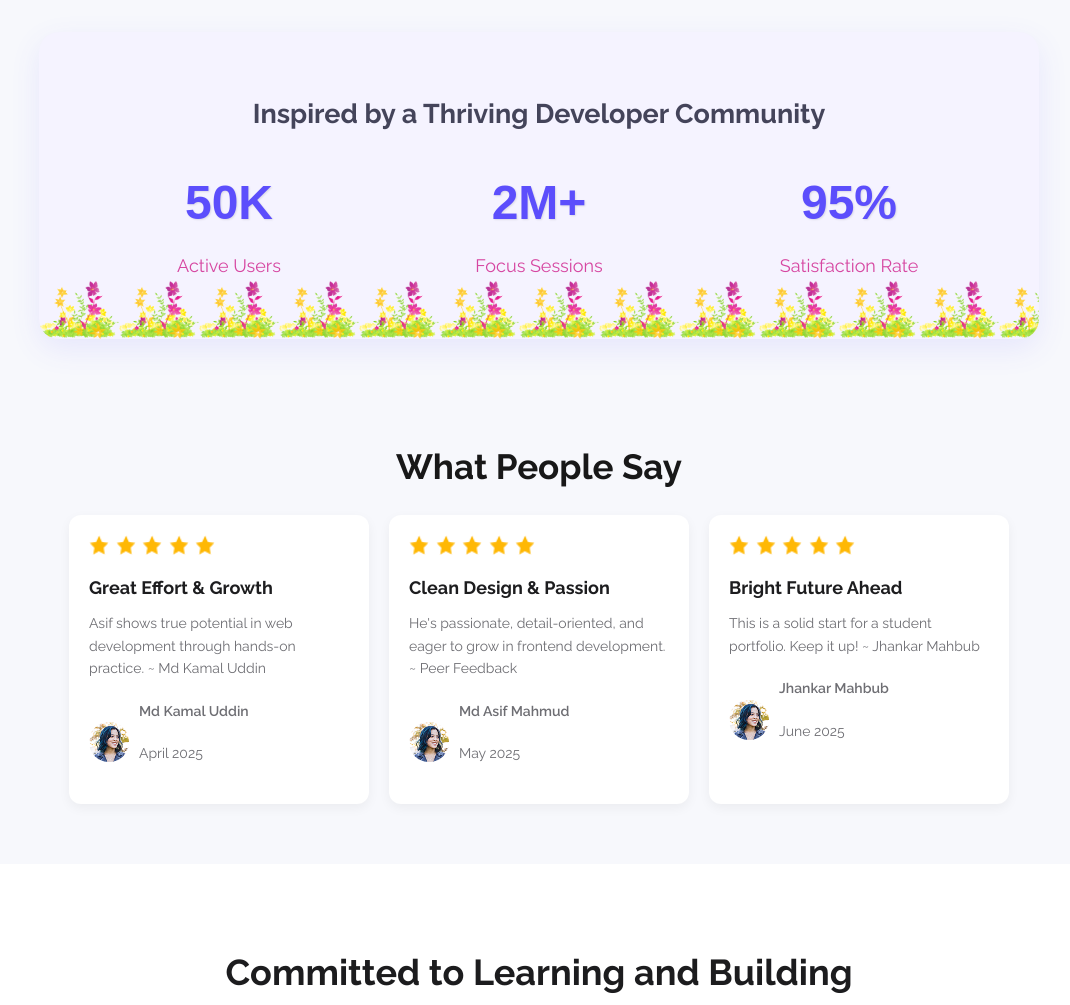
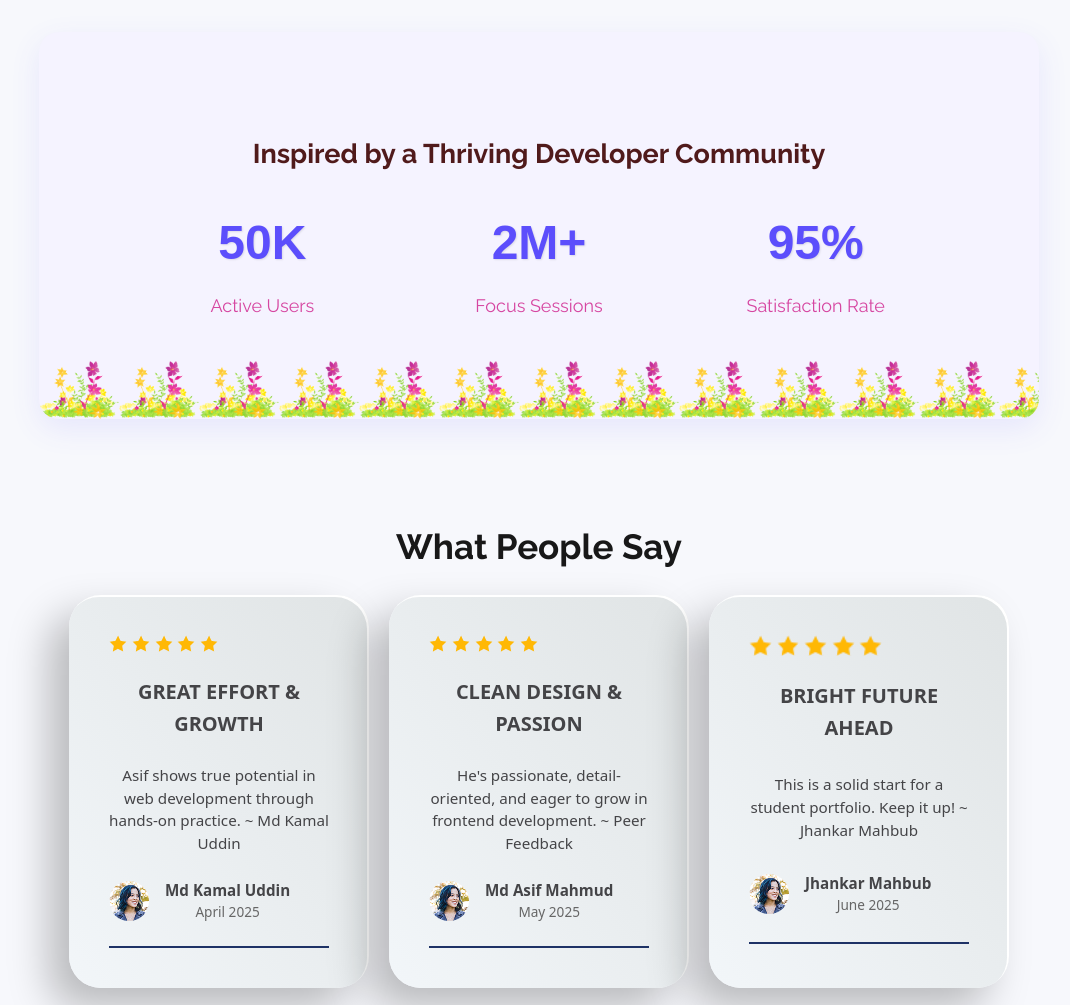
Before and after one commit to mdasifmahmuddev/MyPortfolio, a plain HTML site: page index.html in a window 1280 px wide. Shown: the part 1120-2125 px from the top of the page, without its empty margins (101-1171 px from the left). Drawn offline with Linux system fonts and the light colour scheme.

Commit message:
card desing update

```diff
--- a/index.html
+++ b/index.html
@@ -57,7 +57,7 @@
     <section class="stats-section">
 
       <div class="state-text">
-        <h2>Inspired by a Thriving Developer Community</h2></div>
+        <h2 style="color: #501A1B;">Inspired by a Thriving Developer Community</h2></div>
 
       <div class="stats-grid">
         <div class="stat-box">
@@ -99,6 +99,7 @@
     </div>
   </div>
 </div>
+
 
 
 
--- a/style.css
+++ b/style.css
@@ -36,20 +36,6 @@ body {
   outline: none;
   box-shadow: none;
 }
-
-
-
-/* experiment */
-
-
-
-/* experiment */
-
-
-
-
-
-
 
 
 
@@ -179,21 +165,21 @@ body {
 
 
 .stats-section {
-  background-color: #f5f3ff; /* softer than #eaeaff for less eye strain */
+  background-color: #f5f3ff;
   background-image: url("./Assets/img_flwr.gif");
   background-repeat: repeat-x;
   background-size: 80px auto;
   background-position: bottom left;
 
-  padding: 60px 50px;
+  padding: 100px 100px;
   border-radius: 20px;
   text-align: center;
   width: 1000px;
   margin: 40px auto;
-  box-shadow: 0 10px 30px rgba(92, 78, 252, 0.1); /* subtle shadow */
+  box-shadow: 0 10px 30px rgba(92, 78, 252, 0.1);
 }
 
-/* Section Title */
+
 .stats-section h3 {
   font-size: 28px;
   font-weight: 700;
@@ -202,7 +188,7 @@ body {
   text-shadow: 0 1px 2px rgba(0, 0, 0, 0.05);
 }
 
-/* Subtitle or Description */
+
 .state-text {
   color: #44445a;
   margin-bottom: 30px;
@@ -210,7 +196,7 @@ body {
   line-height: 1.6;
 }
 
-/* Grid Layout */
+
 .stats-grid {
   display: flex;
   justify-content: space-around;
@@ -218,13 +204,13 @@ body {
   gap: 30px;
 }
 
-/* Each Stat Box */
+
 .stat-box {
   flex: 1 1 30%;
   min-width: 200px;
 }
 
-/* Stat Label (optional) */
+
 .stat-box h2 {
   font-size: 24px;
   color: #5c4efc;
@@ -232,7 +218,7 @@ body {
   margin-bottom: 10px;
 }
 
-/* Stat Number */
+
 .stat-box h3 {
   font-size: 48px;
   color: #5c4efc;
@@ -276,61 +262,83 @@ body {
 }
 
 .testimonial-card {
-  background: white;
-  border-radius: 12px;
-  padding: 20px;
+  --grad: #4facfe, #00f2fe;
+  padding: 2.5rem;
+  background-image: linear-gradient(to bottom left, #e0e4e5, #f2f6f9);
+  border-radius: 2rem;
+  display: grid;
+  grid-template-areas:
+    "stars"
+    "title"
+    "content"
+    "reviewer"
+    "bar";
+  gap: 1.5rem;
+  font-family: system-ui, sans-serif;
+  color: #444447;
+  box-shadow:
+    inset -2px 2px hsl(0 0% 100% / 1),
+    -20px 20px 40px hsl(0 0% 0% / 0.25);
   max-width: 300px;
-  text-align: left;
-  box-shadow: 0 4px 12px rgba(0, 0, 0, 0.05);
 }
 
+
 .testimonial-card .stars {
-  color: #ffb400;
-  font-size: 18px;
-  margin-bottom: 10px;
+  grid-area: stars;
+  display: flex;
+  gap: 0.3rem;
 }
 
+
 .testimonial-card h4 {
-  font-size: 18px;
-  font-weight: 700;
-  margin-bottom: 10px;
-  color: #1d1d1f;
+  grid-area: title;
+  font-size: 1.25rem;
+  text-transform: uppercase;
+  font-weight: 600;
+  margin: 0;
 }
 
+
 .testimonial-card p {
-  font-size: 14px;
-  color: #6e6e73;
-  margin-bottom: 20px;
+  grid-area: content;
+  margin: 0;
+  font-size: 0.95rem;
+  line-height: 1.5;
 }
 
-.reviewer {
+
+.testimonial-card .reviewer {
+  grid-area: reviewer;
   display: flex;
   align-items: center;
-  gap: 10px;
+  gap: 1rem;
 }
 
-.reviewer img {
+.testimonial-card .reviewer img {
   width: 40px;
   height: 40px;
   border-radius: 50%;
   object-fit: cover;
 }
 
-.reviewer-name {
-  font-size: 14px;
-  font-weight: 600;
-  color: #1f1f1f;
+.testimonial-card .reviewer-name {
+  font-weight: bold;
+  margin: 0;
 }
 
-.review-date {
-  font-size: 12px;
-  color: #a0a0a0;
+.testimonial-card .review-date {
+  font-size: 0.85rem;
+  color: #666;
+  margin: 0;
 }
 
-.stars img {
-  width: 20px;
-  height: 20px;
-  margin-right: 2px;
+
+.testimonial-card::after {
+  content: "";
+  grid-area: bar;
+  height: 2px;
+   background-image: linear-gradient(90deg, #1E3266, #1E3266);
+  width: 100%;
 }
 
 
@@ -473,7 +481,6 @@ body {
 }
 
 
-/*  Text Bold Form */
 
 .bold-label {
   font-weight: bold;
@@ -494,7 +501,7 @@ body {
   background-size: cover;
   background-position: center;
   padding: 40px 20px;
-  color: #ffffff; /* This sets white for all text */
+  color: #ffffff;
 }
 
 .footer a,
```
Lines whose indentation alone changed are shown as unchanged.
